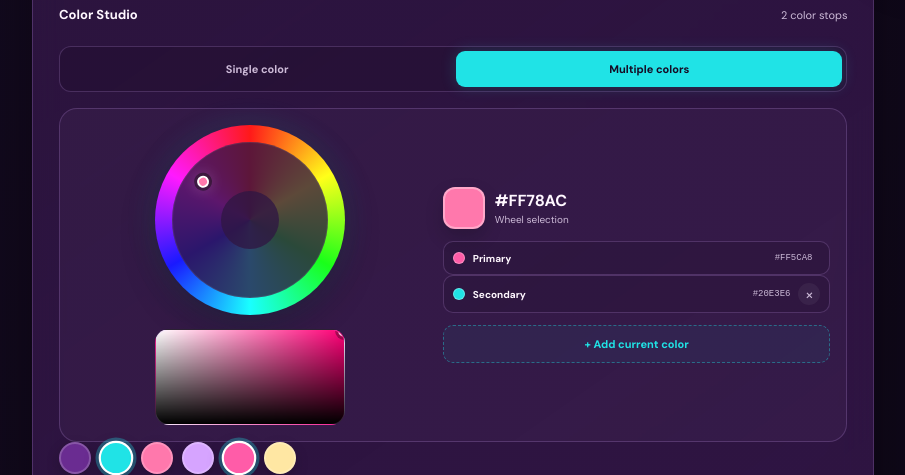
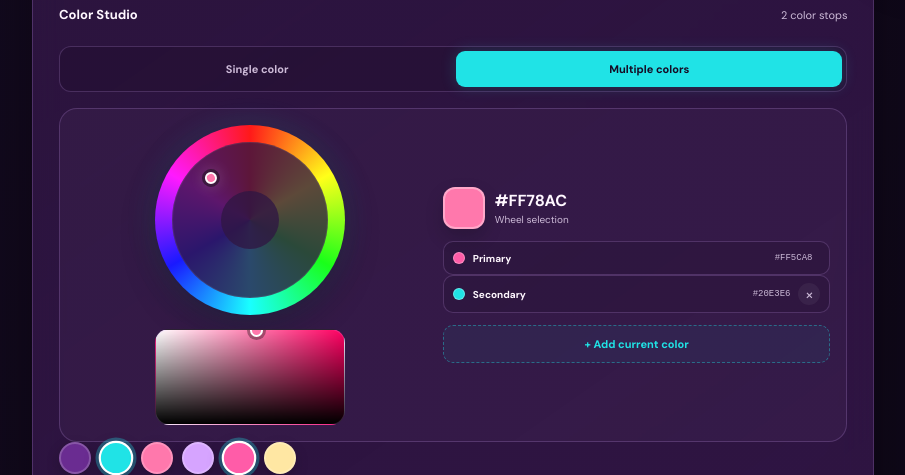
Before and after one commit to A04runSP/icon-bloom-svg-generator, a React (Vite) app: page / in a window 1280 px wide. Shown: the part 1206-1681 px from the top of the page, without its empty margins (18-923 px from the left). Built offline with nearby package versions, Linux system fonts and the light colour scheme.

Commit message:
fix: sync color wheel selection state

```diff
--- a/src/main.jsx
+++ b/src/main.jsx
@@ -91,8 +91,8 @@ function App() {
   ]);
   const [customColor, setCustomColor] = useState("#FF78AC");
   const [customColors, setCustomColors] = useState([]);
-  const [wheelHue, setWheelHue] = useState(332);
-  const [wheelSaturation, setWheelSaturation] = useState(1);
+  const [wheelHue, setWheelHue] = useState(337);
+  const [wheelSaturation, setWheelSaturation] = useState(0.53);
   const [wheelValue, setWheelValue] = useState(1);
   const [referenceFile, setReferenceFile] = useState(null);
   const [workspaceMessage, setWorkspaceMessage] = useState("");
@@ -503,7 +503,7 @@ function App() {
                       aria-valuemin="0"
                       aria-valuemax="359"
                       tabIndex="0"
-                      style={{ "--wheel-hue": wheelHue }}
+                      style={{ "--wheel-hue": wheelHue, "--wheel-color": customColor }}
                       onPointerDown={(event) => {
                         event.currentTarget.setPointerCapture(event.pointerId);
                         handleColorWheelPointer(event);
@@ -523,7 +523,7 @@ function App() {
                       aria-valuemin="0"
                       aria-valuemax="100"
                       tabIndex="0"
-                      style={{ "--wheel-hue": wheelHue }}
+                      style={{ "--wheel-hue": wheelHue, "--wheel-color": customColor }}
                       onPointerDown={(event) => {
                         event.currentTarget.setPointerCapture(event.pointerId);
                         handleColorWheelSVPointer(event);
```
